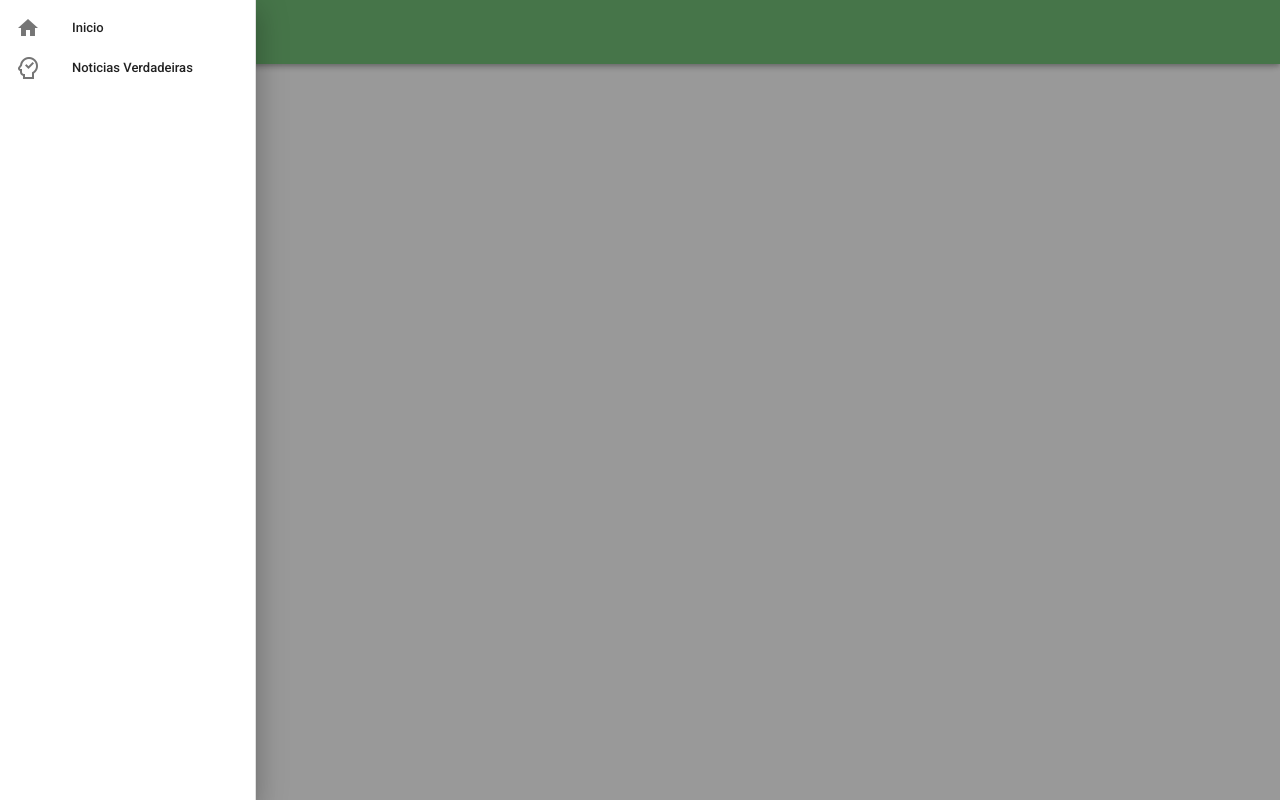
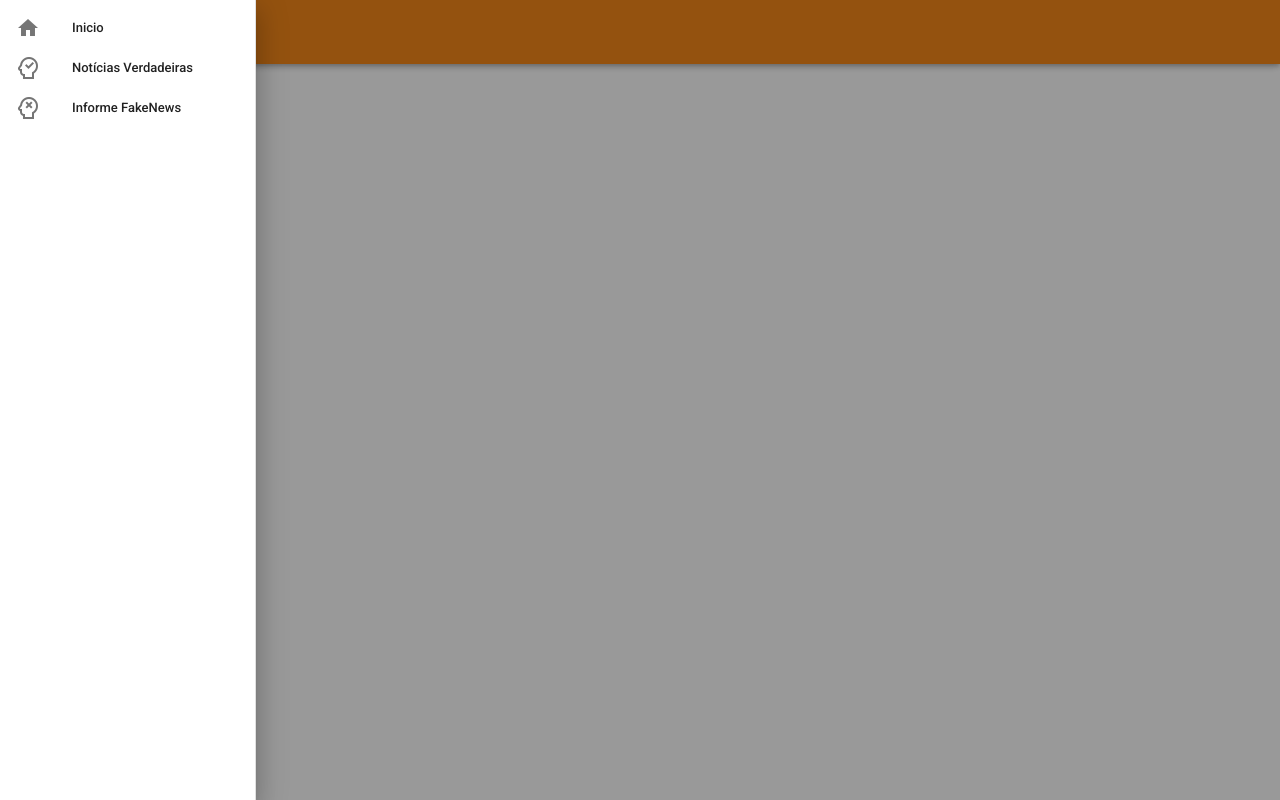
Before and after one commit to mhelenacipriano/hackatontime7, a Vue app: page / in a window 1280 px wide. Both pictures are taken after a click on the button 28 px from the left and 32 px from the top of the page. Built offline with nearby package versions, Linux system fonts and the light colour scheme.

Commit message:
alteraçoes menu lateral

```diff
--- a/src/components/AppFake.vue
+++ b/src/components/AppFake.vue
@@ -1,6 +1,6 @@
 <template>
   <div class="app-top-bar">
-    <v-app-bar color="green lighten-1" app dark>
+    <v-app-bar color="orange darken-2" app dark>
       <v-app-bar-nav-icon @click="drawer = true"></v-app-bar-nav-icon>
       <v-toolbar-title>True or false? </v-toolbar-title>
     </v-app-bar>
@@ -9,7 +9,7 @@
       <v-list nav dense>
         <v-list-item-group
           v-model="group"
-          active-class="green--text text--lighten-2"
+          active-class="orange darken-2"
         >
           <router-link to="/">
             <v-list-item>
@@ -20,12 +20,21 @@
             </v-list-item>
           </router-link>
 
-          <router-link to="/classificacao">
+          <router-link to="/">
             <v-list-item>
               <v-list-item-icon>
                 <v-icon>mdi-head-check-outline</v-icon>
               </v-list-item-icon>
-              <v-list-item-title>Noticias Verdadeiras</v-list-item-title>
+              <v-list-item-title> Notícias Verdadeiras</v-list-item-title>
+            </v-list-item>
+          </router-link>
+
+          <router-link to="/classificacao">
+            <v-list-item>
+              <v-list-item-icon>
+                <v-icon>mdi-head-remove-outline</v-icon>
+              </v-list-item-icon>
+              <v-list-item-title>Informe FakeNews</v-list-item-title>
             </v-list-item>
           </router-link>
         </v-list-item-group>
```
